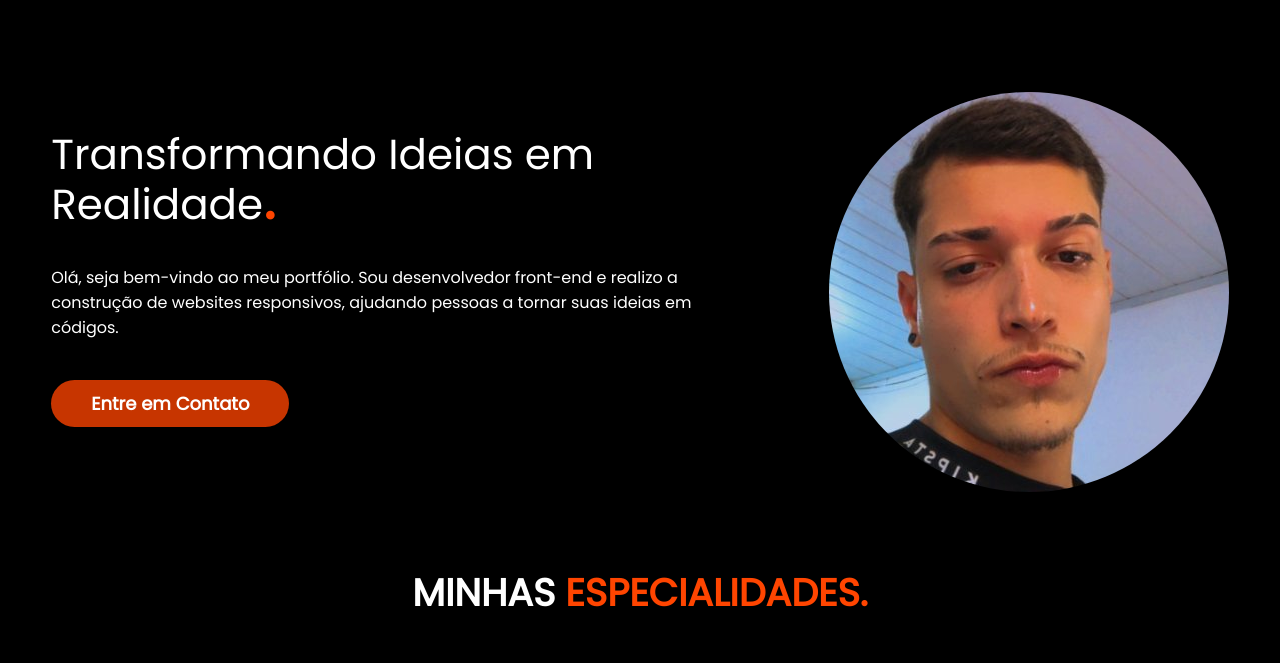
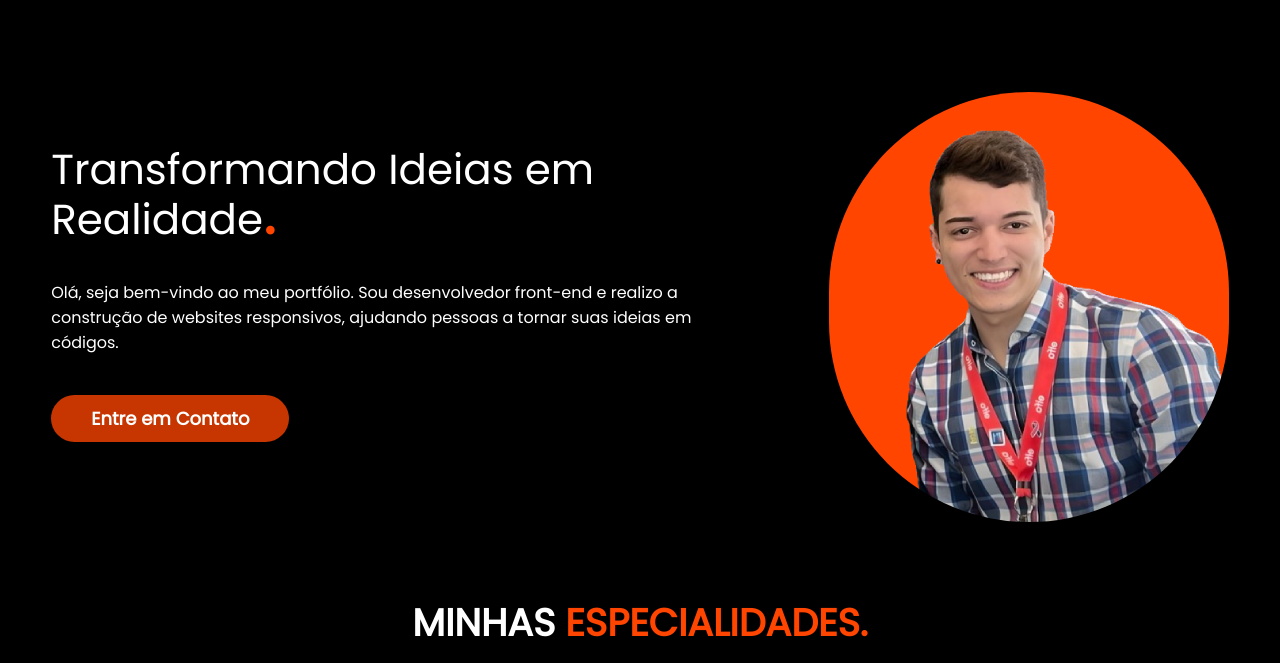
Before and after one commit to Lopessszzz/Portfolio-Paulo-Jesus, a website: page index.html in a window 1280 px wide. Shown: the part 95-758 px from the top of the page. Drawn offline with nearby package versions, Linux system fonts and the light colour scheme.

Commit message:
img update

```diff
--- a/client/css/style.css
+++ b/client/css/style.css
@@ -237,7 +237,7 @@ section.topo-do-site .flex{
 /* Estilização foto */
 
 .topo-do-site img{
-    border-radius: 200px;
+    border-radius: 350px;
     position: relative;
     animation: flutuar 2s ease-in-out infinite alternate;
 }
--- a/index.html
+++ b/index.html
@@ -101,7 +101,7 @@
 
                     </div>  <!-- toposite -->
                     <div class="txt-topo-site">
-                        <img src="./client/images/pessoa.png" alt=""/>
+                        <img src="./client/images/eu_orangered.png" alt=""/>
 
                     </div>  <!-- toposite -->
 
```
Also changed, not shown: client/images/eu1_orangered.png (added), client/images/eu_orangered.png (added).
